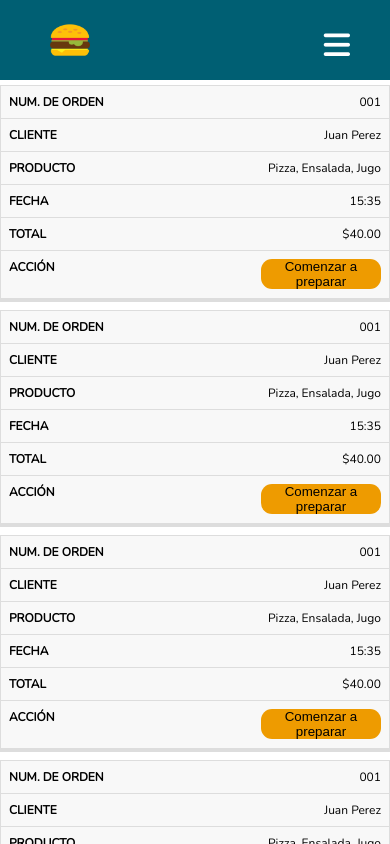
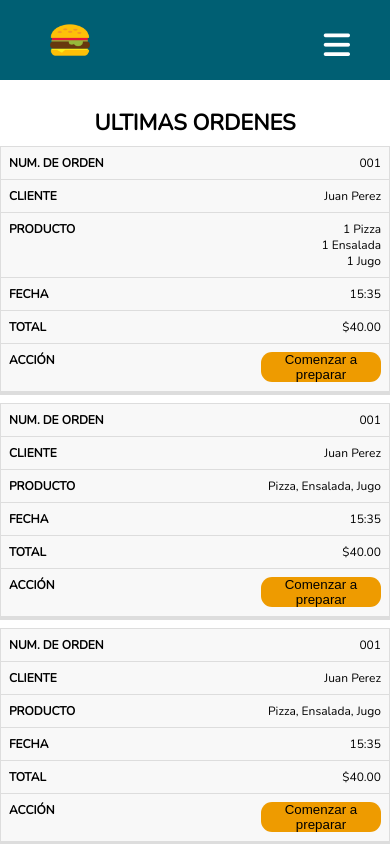
Before and after one commit to MarFueGit/burger-queen-api-client, a React (Vite) app: page /ver-pedidos in a window 390 px wide. Shown: the top 844 px of the page. Built offline with nearby package versions, Linux system fonts and the light colour scheme; no server answers.

Commit message:
se agrego el servicio para traer las ordenes

```diff
--- a/src/App.css
+++ b/src/App.css
@@ -29,3 +29,6 @@ button{
 input{
     border: none;
 }
+ul{
+  list-style: none;
+}
--- a/src/components/VerPedidos.css
+++ b/src/components/VerPedidos.css
@@ -1,6 +1,6 @@
 .container-table {
   width: 100%;
-  max-width: 1000px;
+  max-width: 1200px;
   margin: auto;
   padding-top: 10%;
 }
@@ -55,8 +55,12 @@
   background-color: rgba(0, 95, 115);
 }
 @media screen and (max-width: 600px) {
+  .container-table{
+   padding-top: 100px;
+  }
   .table {
     border: 0px;
+
   }
   .table caption {
     font-size: 22px;
--- a/src/components/VerPedidos.tsx
+++ b/src/components/VerPedidos.tsx
@@ -1,7 +1,20 @@
-import React from "react";
+import React, { useEffect, useState } from "react";
 import Navbar from "./Navbar";
 import "./VerPedidos.css";
-export default function verPedidos() {
+import { Order } from "../types/types";
+import { getOrders } from "../services/orders.service";
+
+export default function VerPedidos() {
+  const [orders, setOrders] = useState<Order[]>([]);
+
+  useEffect(() => {
+    getOrders()
+      .then((orders: Order[]) => {
+        console.log("dame las ordenes:", orders)
+      })
+      .catch((error) => console.log("ERROR: ", error));
+  }, []);
+
   return (
     <>
       <Navbar />
@@ -22,7 +35,13 @@ export default function verPedidos() {
             <tr>
               <td data-label="Num. de orden">001</td>
               <td data-label="Cliente">Juan Perez</td>
-              <td data-label="Producto">Pizza, Ensalada, Jugo</td>
+              <td data-label="Producto">
+                <ul>
+                  <li>1 Pizza</li>
+                  <li>1 Ensalada</li>
+                  <li>1 Jugo</li>
+                </ul>
+              </td>
               <td data-label="Fecha">15:35</td>
               <td data-label="Total">$40.00</td>
               <td data-label="Acción">
--- a/src/services/orders.service.ts
+++ b/src/services/orders.service.ts
@@ -18,3 +18,20 @@ export const sendOrder = (order: Order): Promise<Order> =>
       .then((response) => resolve(response))
       .catch((err) => reject(err));
   });
+
+export const getOrders = (): Promise<Order[]> =>
+  new Promise((resolve, reject) => {
+    const token = localStorage.getItem("token");
+    const options = {
+      method: "GET",
+      headers: {
+        accept: "application/json",
+        "Content-type": "application/json",
+        Authorization: `Bearer ${token}`,
+      },
+    };
+    fetch(`http://localhost:8080/orders`, options)
+      .then((response) => response.json())
+      .then((response) => resolve(response))
+      .catch((err) => reject(err));
+  });
```
